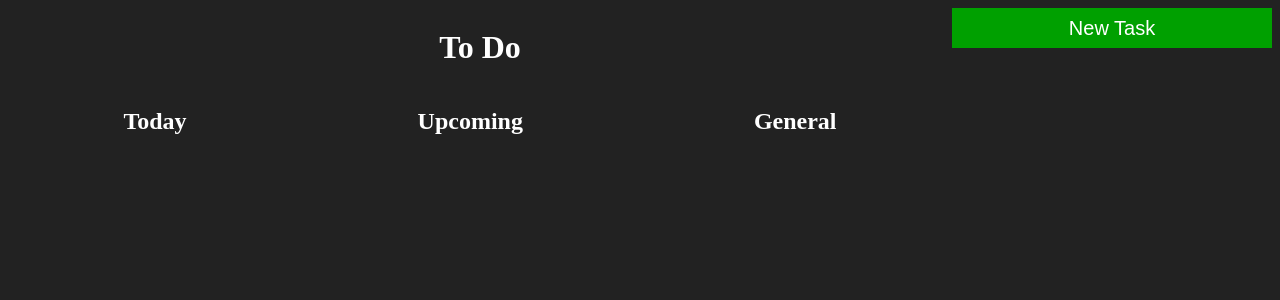
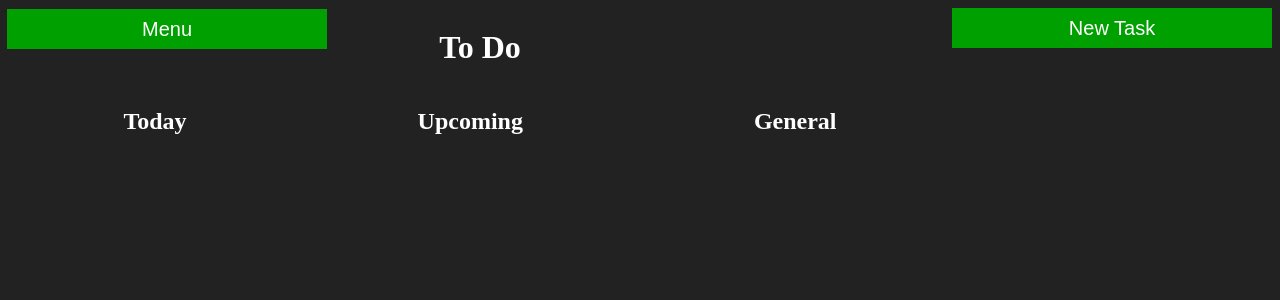
Before and after one commit to lbiggers/CS3141-R02-9, a PHP site: page /Simplyst.html in a window 1280 px wide. Shown: the top 300 px of the page. Run offline with PHP 8.4, Linux system fonts and the light colour scheme.

Commit message:
Added default and turquoise themes
Added buttons and functionality for default and turquoise theme.

```diff
--- a/Simplyst.html
+++ b/Simplyst.html
@@ -15,13 +15,15 @@
 	</div>
 	<div class= "general"><h2>General</h2>
   	</div>
-
-
-
-
 	<button type='button' id='taskButton' onclick='newTask()' onmouseover='outlineTaskButton()'>New Task</button>
 
-
+	<div class="dropdown">
+			<button type='button' id='menuButton' onclick='dropDown()' onmouseover='outlineMenuButton()' class="dropbtn">Menu</button>
+		<div id="myDropdown" class="dropdown-content">
+		<h1><button type='button' id='themeButton' onclick='changeThemeDefault()'>Change Theme Default</h1>
+		<h1><button type='button' id='themeButton2' onclick='changeThemeTurquoise()'>Change Theme Turquoise</h1>
+	</div>
+	</div>
 </div>
 </body>
 </html>
--- a/pretty.js
+++ b/pretty.js
@@ -6,3 +6,44 @@ function outlineTaskButton(){
 		button.setAttribute('style','border: none;');
 	});
 }
+function outlineMenuButton(){
+	let button = document.getElementById('menuButton');
+	button.setAttribute('style','border: 2px solid #00A000;');
+	button.setAttribute('style','border: 6px solid white;');
+	addEventListener('mouseout', (event) => {
+		button.setAttribute('style','border: none;');
+	});
+}
+
+function dropDown() {
+  document.getElementById("myDropdown").classList.toggle("show");
+}
+
+window.onclick = function(event) {
+  if (!event.target.matches('.dropbtn')) {
+    var dropdowns = document.getElementsByClassName("dropdown-content");
+    var i;
+    for (i = 0; i < dropdowns.length; i++) {
+      var openDropdown = dropdowns[i];
+      if (openDropdown.classList.contains('show')) {
+        openDropdown.classList.remove('show');
+      }
+    }
+  }
+}
+
+
+function changeThemeDefault(){
+	let button = document.getElementById('themeButton');
+
+        document.documentElement.setAttribute('data-theme', 'root');
+
+    toggleSwitch.addEventListener('change', switchTheme, false);
+}
+function changeThemeTurquoise(){
+	let button = document.getElementById('themeButton');
+
+        document.documentElement.setAttribute('data-theme', 'turquoise');
+
+    toggleSwitch.addEventListener('change', switchTheme, false);
+}
--- a/style.css
+++ b/style.css
@@ -1,15 +1,24 @@
-
+		:root{
+			--primary-color: #222222;
+			--secondary-color: #00A000;
+			--font-color: white;
+		}
+		[data-theme="turquoise"]{
+			--primary-color: #d9e3f0;
+			--secondary-color: #00bcd4;
+			--font-color: black;
+		}
 		body {
-			background-color: #222222;
+			background-color: var(--primary-color);
 			text-align: center;
-			color: white
+			color: var(--font-color)
 		}
 		#taskButton{
 			height: 40px;
 			width: 320px;
-			background-color: #00A000;
+			background-color: var(--secondary-color);
 			border: none;
-			color: white;
+			color: var(--font-color);
 			font-size: 20px;
 			font-family: 'Arial', sans-serif;
 			grid-column: 4;
@@ -25,8 +34,8 @@
 			width: 328px;
 			grid-row: 2;
 			grid-column: 3;
-			background-color: #00A000;
-			color: white;
+			background-color: var(--secondary-color);
+			color: var(--font-color);
 			font-size: 20px;
 			font-family: 'Arial', sans-serif;
 			float: center;
@@ -40,7 +49,7 @@
 			margin: 5px;
 			float: left;
 			background-color: black;
-			color: #00a000;
+			color: var(--secondary-color);
 			font-size: 20px;
 			grid-column: 3;
 			grid-row: 3;
@@ -51,7 +60,7 @@
 			margin-top: 5px;
 			float: left;
 			background-color: black;
-			color: #00a000;
+			color: var(--secondary-color);
 			font-size: 20px;
 			grid-column: 3;
 			grid-row: 3;
@@ -71,6 +80,7 @@
 		.container{
 			display: grid;
 			grid-template-columns: auto auto auto 320px;
+
 		}
 		.todo{
 			grid-column-start: 1;
@@ -89,3 +99,58 @@
 			grid-column: 3;
 			grid-row: 2;
 		}
+		.dropbtn {
+		  height: 40px;
+		  width: 320px;
+		  background-color: var(--secondary-color);
+		  color: var(--font-color);
+		  font-size: 20px;
+		  font-family: 'Arial', sans-serif;
+		  text-align: center;
+		  border: none;
+		  cursor: pointer;
+		  position: fixed;
+          left: 7px;
+		  top: 9px;
+
+
+		}
+		.dropbtn:hover, .dropbtn:focus {
+		  background-color: var(--secondary-color);
+		}
+		.dropdown {
+		  position: fixed;
+		  left: 7px;
+		  top: 49px;
+		  display: inline-block;
+		}
+		.dropdown-content {
+		  display: none;
+		  position: absolute;
+		  background-color: var(--secondary-color);
+		  min-width: 320px;
+		  box-shadow: 0px 8px 16px 0px rgba(0,0,0,0.2);
+		  z-index: 1;
+		}
+		.dropdown-content a {
+		  color: var(--font-color);
+		  padding: 8px 12px;
+		  text-decoration: none;
+		  display: block;
+		}
+		.dropdown-content a:hover {background-color: #ddd;}
+		.show {display:block;}
+		#themeButton{
+			border: none;
+			background-color: var(--secondary-color);
+            color: var(--font-color);
+			font-size: 16px;
+			padding: 2px 2px;
+		}
+		#themeButton2{
+			border: none;
+			background-color: var(--secondary-color);
+            color: var(--font-color);
+			font-size: 16px;
+			padding: 2px 2px;
+		}
```
